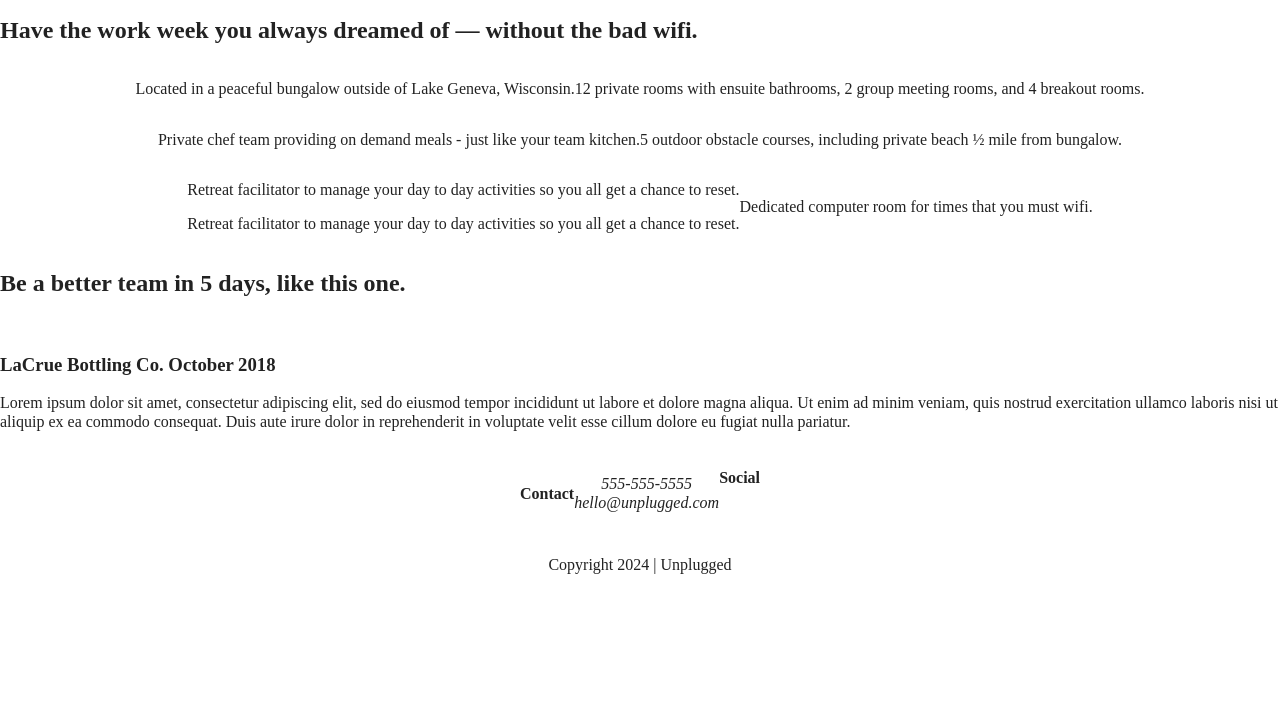
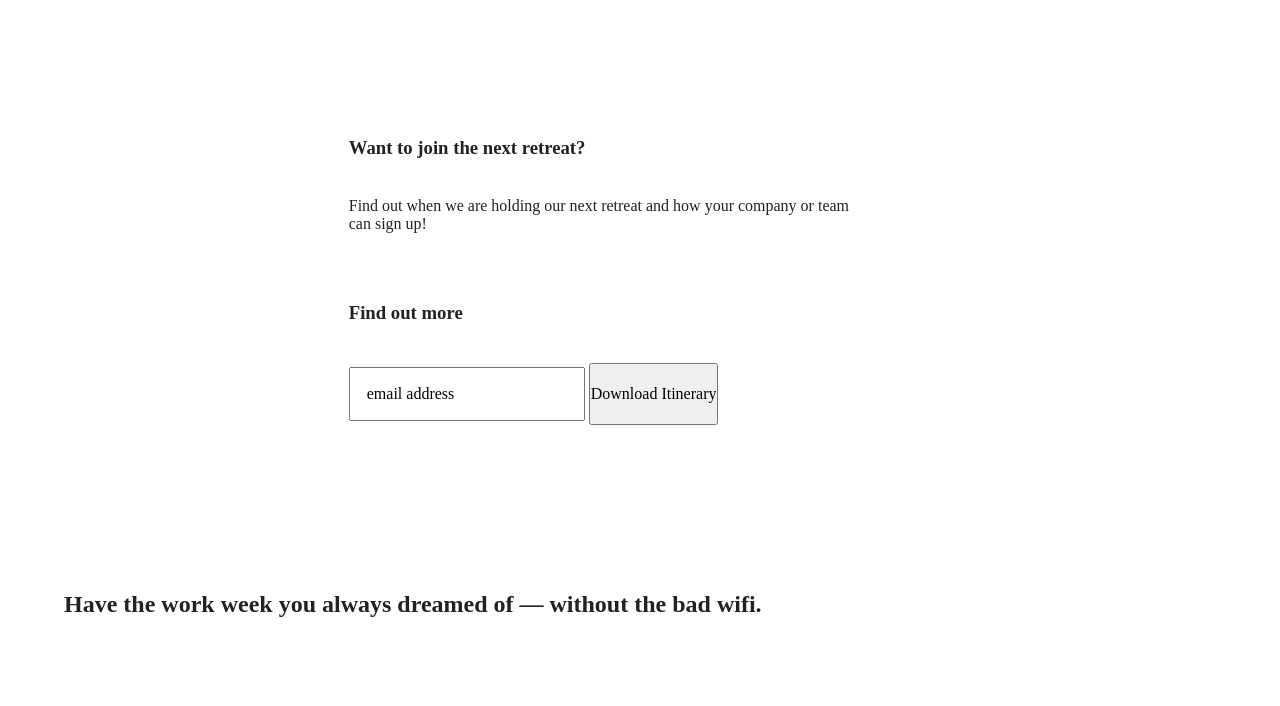
Before and after one commit to ang-riv/unplugged, a website built with Parcel: page index.html in a window 1280 px wide. Shown: the part 294-1000 px from the top of the page. Before the commit the page ends 885 px from the top, so only its background shows below. Built offline with nearby package versions, Linux system fonts and the light colour scheme.

Commit message:
Adding margins and padding

```diff
--- a/css/main.css
+++ b/css/main.css
@@ -88,10 +88,15 @@ textarea {
    ========================================================================== */
 
 /* ---------- Base Header - Footer Styles ------------ */
+.content-wrapper{
+  width: 90%;
+  margin: 50px 0;
+}
 
 header{
   display: flex;
   justify-content: center;
+  padding: 15px 0;
 }
 
 header .content-wrapper{
@@ -99,19 +104,23 @@ header .content-wrapper{
   justify-content: center;
   align-items: center;
   flex-flow: row wrap;
+  margin: 0;
 }
 
 .header-divider{
-
+  width: 100%;
+  height: 1px;
+  margin: 10px 0 20px 0;
 }
 
 header nav {
-
+  width: 60%;
 }
 
 header nav ul {
   display: flex;
   justify-content: space-around;
+  width: 100%;
 }
 
 header nav ul li {
@@ -130,7 +139,7 @@ footer{
 }
 
 footer .content-wrapper {
-
+  width: 55%;
 }
 
 .footer-contact {
@@ -139,22 +148,20 @@ footer .content-wrapper {
   align-items: center;
 }
 
-.contact {
-  display:  flex;
-  justify-content: center;
-  align-items: center;
+footer .contact {
+  margin-bottom: 50px;
 }
 
 footer h4 {
-
+  padding: 20px 0;
 }
 
-footer address {
-
+footer p {
+  margin: 0;
 }
 
-.social {
-
+footer address p{
+  padding-bottom: 50px;
 }
 
 footer .social-icons {
@@ -170,12 +177,13 @@ footer .social p {
 }
 
 .copyright {
-
+  margin: 20px 0;
 }
 
 /**********  Homepage Styles *********/
 .hero-area{
   display: flex;
+  justify-content: center;
 }
 
 /*** Aside Styles ***/
@@ -185,7 +193,7 @@ aside {
 }
 
 .newsletter-signup {
-
+  margin: 50px 0;
 }
 
 .newsletter-signup .content-wrapper {
@@ -196,17 +204,22 @@ aside {
 
 }
 
-aside h3 {
-
+.form-description h3,
+.form h3 {
+  padding: 20px 0;
 }
 
-aside form {
-
+.form-description p {
+  padding-bottom: 30px;
 }
 
-/**? break up into two types*/
-input {
+input[type=text]{
+  padding: 1em;
+  margin-bottom: 20px;
+}
 
+input[type=button]{
+  padding: 20px 0;
 }
 
 /*** Feature Section Styles ***/
@@ -215,18 +228,15 @@ input {
   justify-content: center;
 }
 
-.features .content-wrapper {
-
-}
-
 .features h2 {
-
+  margin: 0;
+  margin-bottom: 60px;
 }
 
 .features .features-items {
   display: flex;
   justify-content: center;
-  align-items: center;
+  align-items: flex-start;
   text-align: center;
   flex-flow: row wrap;
 
@@ -234,15 +244,20 @@ input {
 }
 
 .features article {
+  width: 63%;
+  margin: 30px;
+}
 
+.features p {
+  margin: 0;
 }
 
 article .fontawesome-icon{
-
+  padding: 30px 0 40px 0;
 }
 
 article .features-item-description {
-
+  padding: 30px 0;
 }
 
 /*** Review Section Styles ***/
@@ -251,20 +266,17 @@ article .features-item-description {
   justify-content: center;
 }
 
-.reviews .content-wrapper {
-
+.reviews h2 {
+  margin-bottom: 40px;
 }
 
-.reviews h2 {
-
-}
-
-.reviews article {
-
+.reviews article h3 {
+  padding: 20px 0;
 }
 
 .reviews h3 {
-
+  width: 55%;
+  margin: 20px 0;
 }
 
 /********* About Page Styles *********/
@@ -275,16 +287,13 @@ article .features-item-description {
   justify-content: center;
 }
 
-.mission .content-wrapper {
-
+.contract-section{
+  display: flex;
+  justify-content: center;
 }
 
-.mission-content {
-
-}
-
-.mission h2 {
-
+.contact-content p {
+  margin: 0;
 }
 
 /*** Map Section Styles ***/
@@ -310,8 +319,8 @@ article .features-item-description {
 
 }
 
-.contact-content {
-
+.contact-content p{
+  margin: 0;
 }
 
 .general-info {
@@ -325,18 +334,25 @@ article .features-item-description {
 
 
 /******** FAQ Page Styles ***********/
+.faq{
+  display: flex;
+  justify-content: center;
+}
+
 .faq .content-wrapper {
   display: flex;
   justify-content: center;
+  align-items: flex-start;
   flex-flow: row wrap;
+  margin: 50px 0 0 0;
 }
 
 .faq h2 {
-
+  margin-bottom: 40px;
 }
 
 .faq-content {
-
+  margin-bottom: 50px;
 }
 
 .faq-content h4 {
```
